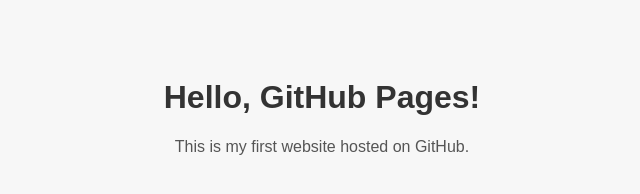
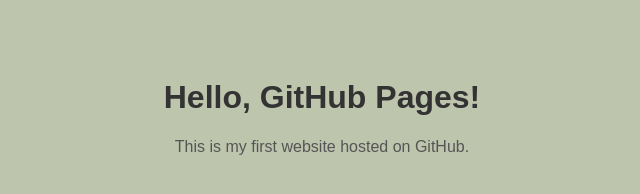
Before and after one commit to jennakgoodrich/page, a plain HTML site: page index.html in a window 1280 px wide. Shown: the whole page, without its empty margins (318-958 px from the left). Drawn offline with Linux system fonts and the light colour scheme.

Commit message:
Update index.html

```diff
--- a/index.html
+++ b/index.html
@@ -7,7 +7,7 @@
 <style>
    body {
      font-family: Arial, sans-serif;
-     background: #f7f7f7;
+     background: #BEC5AD;
      text-align: center;
      padding-top: 50px;
    }
```
